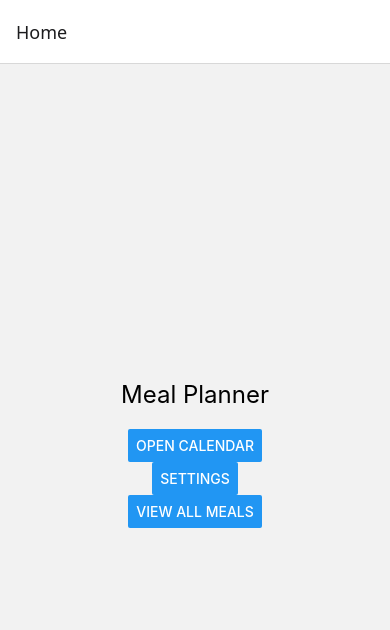
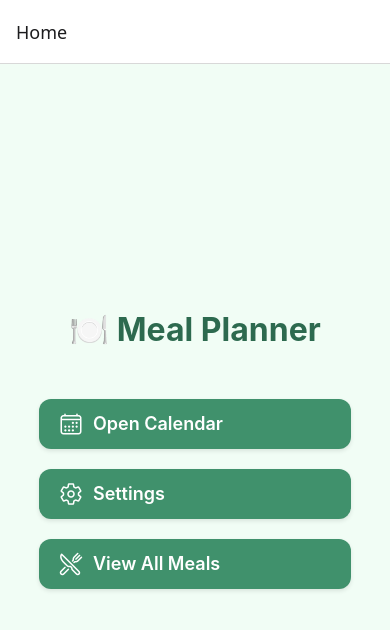
Before and after one commit to IT-111/Meal-Planner-React_Native-Expo, a React Native app: screen /Home in a window 390 px wide. Shown: the top 630 px of the page. Built offline with nearby package versions, Linux system fonts and the light colour scheme; no server answers.

Commit message:
feat(home): enhance HomeScreen UI with icon buttons and reusable NavButton component

```diff
--- a/screens/HomeScreen.js
+++ b/screens/HomeScreen.js
@@ -1,27 +1,79 @@
 import React from "react";
-import { View, Text, Button, StyleSheet } from "react-native";
+import {
+  View,
+  Text,
+  StyleSheet,
+  TouchableOpacity,
+  SafeAreaView,
+} from "react-native";
+import { Ionicons } from "@expo/vector-icons";
 
 export default function HomeScreen({ navigation }) {
   return (
-    <View style={styles.container}>
-      <Text style={styles.title}>Meal Planner</Text>
-      <Button
-        title="Open Calendar"
+    <SafeAreaView style={styles.container}>
+      <Text style={styles.title}>🍽️ Meal Planner</Text>
+
+      <NavButton
+        icon="calendar-outline"
+        label="Open Calendar"
         onPress={() => navigation.navigate("Calendar")}
       />
-      <Button
-        title="Settings"
+      <NavButton
+        icon="settings-outline"
+        label="Settings"
         onPress={() => navigation.navigate("Settings")}
       />
-      <Button
-        title="View All Meals"
+      <NavButton
+        icon="restaurant-outline"
+        label="View All Meals"
         onPress={() => navigation.navigate("MealList")}
       />
-    </View>
+    </SafeAreaView>
+  );
+}
+
+function NavButton({ icon, label, onPress }) {
+  return (
+    <TouchableOpacity style={styles.button} onPress={onPress}>
+      <Ionicons name={icon} size={24} color="#fff" />
+      <Text style={styles.buttonText}>{label}</Text>
+    </TouchableOpacity>
   );
 }
 
 const styles = StyleSheet.create({
-  container: { flex: 1, justifyContent: "center", alignItems: "center" },
-  title: { fontSize: 24, marginBottom: 20 },
+  container: {
+    flex: 1,
+    backgroundColor: "#f1fdf5",
+    justifyContent: "center",
+    alignItems: "center",
+    padding: 20,
+  },
+  title: {
+    fontSize: 32,
+    fontWeight: "bold",
+    marginBottom: 40,
+    color: "#2d6a4f",
+  },
+  button: {
+    flexDirection: "row",
+    alignItems: "center",
+    backgroundColor: "#40916c",
+    paddingVertical: 12,
+    paddingHorizontal: 20,
+    borderRadius: 12,
+    marginVertical: 10,
+    width: "80%",
+    shadowColor: "#000",
+    shadowOpacity: 0.1,
+    shadowOffset: { width: 0, height: 2 },
+    shadowRadius: 4,
+    elevation: 3,
+  },
+  buttonText: {
+    color: "#fff",
+    fontSize: 18,
+    marginLeft: 10,
+    fontWeight: "600",
+  },
 });
```
